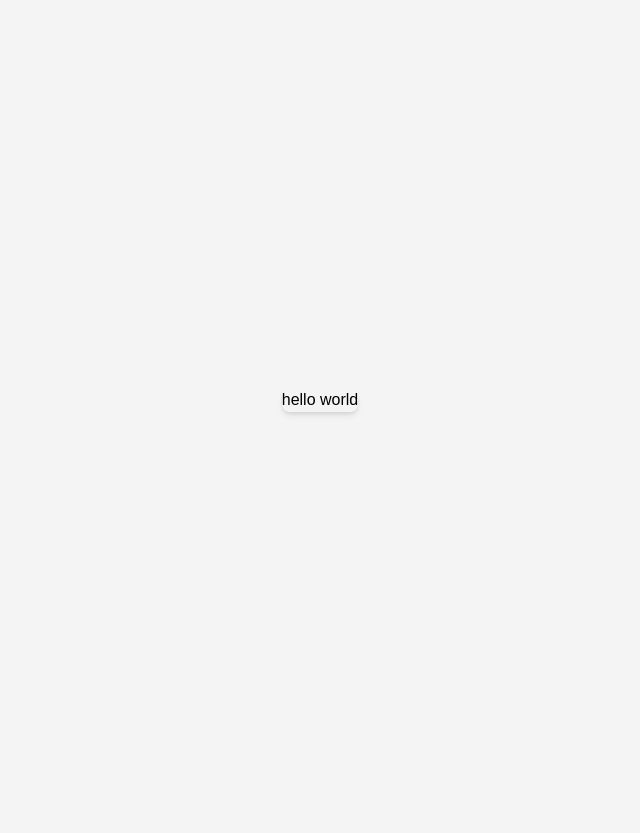
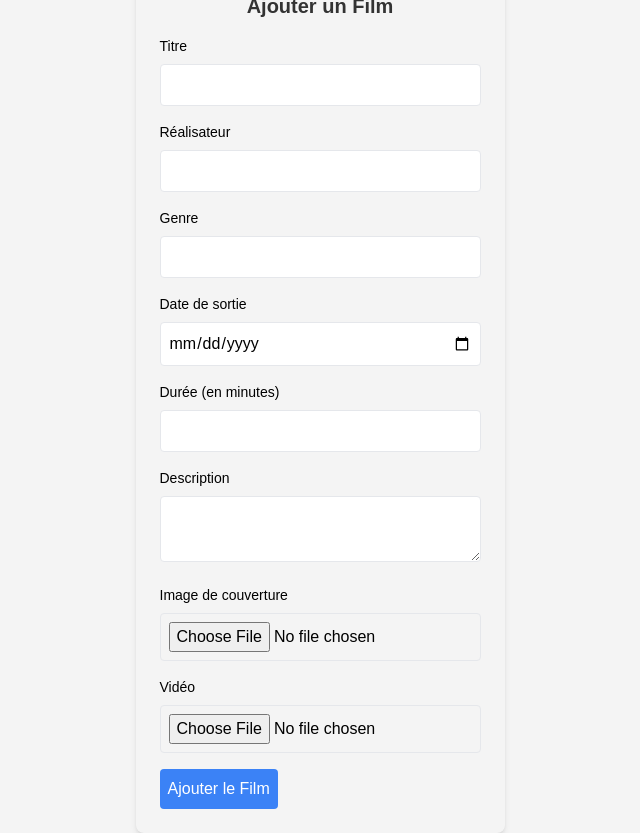
Before and after one commit to sanaahamliri/Cin-Master, a React (Create React App) app: page /admin/filmForm in a window 1280 px wide. Shown: the whole page, without its empty margins (448-1088 px from the left). Before the commit the page ends 800 px from the top, so only its background shows below. Built offline with nearby package versions, Linux system fonts and the light colour scheme.

Commit message:
feat: add film creation

```diff
--- a/src/components/admin/movies/FilmsForm.jsx
+++ b/src/components/admin/movies/FilmsForm.jsx
@@ -1,9 +1,134 @@
-import React, { useContext, useState } from "react";
+import React, { useState } from "react";
+import { useNavigate } from "react-router-dom";
 
 export default function FilmForm() {
-  return (
-    <div className="relative ml-64 overflow-x-auto shadow-md sm:rounded-lg">
-   hello world
-    </div>
-  );
+    const [title, setTitle] = useState("");
+    const [director, setDirector] = useState("");
+    const [genre, setGenre] = useState("");
+    const [releaseDate, setReleaseDate] = useState("");
+    const [duration, setDuration] = useState("");
+    const [description, setDescription] = useState("");
+    const [coverImage, setCoverImage] = useState(null);
+    const [video, setVideo] = useState(null);
+
+    const navigate = useNavigate();
+    const token = localStorage.getItem('token');
+
+    const handleSubmit = async (e) => {
+        e.preventDefault();
+
+        const formData = new FormData();
+        formData.append("title", title);
+        formData.append("director", director);
+        formData.append("genre", genre);
+        formData.append("releaseDate", releaseDate);
+        formData.append("duration", duration);
+        formData.append("description", description);
+        formData.append("coverImage", coverImage);
+        formData.append("video", video);
+
+        try {
+            const response = await fetch("http://localhost:4000/api/films", {
+                method: "POST",
+                body: formData,
+                headers: {
+                    Authorization: `Bearer ${token}`
+                }
+            });
+
+
+
+
+            if (response.ok) {
+                navigate("/admin/filmsTable");
+            } else {
+                console.error("Erreur lors de l'ajout du film");
+            }
+        } catch (error) {
+            console.error("Erreur réseau:", error);
+        }
+    };
+
+    return (
+        <div className="relative ml-64 overflow-x-auto shadow-md sm:rounded-lg p-6">
+            <h2 className="text-xl font-semibold mb-4">Ajouter un Film</h2>
+            <form onSubmit={handleSubmit}>
+                <div className="mb-4">
+                    <label className="block text-sm font-medium mb-2">Titre</label>
+                    <input
+                        type="text"
+                        value={title}
+                        onChange={(e) => setTitle(e.target.value)}
+                        required
+                        className="border rounded p-2 w-full"
+                    />
+                </div>
+                <div className="mb-4">
+                    <label className="block text-sm font-medium mb-2">Réalisateur</label>
+                    <input
+                        type="text"
+                        value={director}
+                        onChange={(e) => setDirector(e.target.value)}
+                        className="border rounded p-2 w-full"
+                    />
+                </div>
+                <div className="mb-4">
+                    <label className="block text-sm font-medium mb-2">Genre</label>
+                    <input
+                        type="text"
+                        value={genre}
+                        onChange={(e) => setGenre(e.target.value)}
+                        className="border rounded p-2 w-full"
+                    />
+                </div>
+                <div className="mb-4">
+                    <label className="block text-sm font-medium mb-2">Date de sortie</label>
+                    <input
+                        type="date"
+                        value={releaseDate}
+                        onChange={(e) => setReleaseDate(e.target.value)}
+                        className="border rounded p-2 w-full"
+                    />
+                </div>
+                <div className="mb-4">
+                    <label className="block text-sm font-medium mb-2">Durée (en minutes)</label>
+                    <input
+                        type="number"
+                        value={duration}
+                        onChange={(e) => setDuration(e.target.value)}
+                        className="border rounded p-2 w-full"
+                    />
+                </div>
+                <div className="mb-4">
+                    <label className="block text-sm font-medium mb-2">Description</label>
+                    <textarea
+                        value={description}
+                        onChange={(e) => setDescription(e.target.value)}
+                        className="border rounded p-2 w-full"
+                    />
+                </div>
+                <div className="mb-4">
+                    <label className="block text-sm font-medium mb-2">Image de couverture</label>
+                    <input
+                        type="file"
+                        accept="image/*"
+                        onChange={(e) => setCoverImage(e.target.files[0])}
+                        className="border rounded p-2 w-full"
+                    />
+                </div>
+                <div className="mb-4">
+                    <label className="block text-sm font-medium mb-2">Vidéo</label>
+                    <input
+                        type="file"
+                        accept="video/*"
+                        onChange={(e) => setVideo(e.target.files[0])}
+                        className="border rounded p-2 w-full"
+                    />
+                </div>
+                <button type="submit" className="bg-blue-500 text-white rounded p-2">
+                    Ajouter le Film
+                </button>
+            </form>
+        </div>
+    );
 }
--- a/src/components/admin/movies/FilmsTable.jsx
+++ b/src/components/admin/movies/FilmsTable.jsx
@@ -5,20 +5,20 @@ import { Link } from "react-router-dom";
 export default function FilmsTable() {
   const [films, setFilms] = useState([]);
   const [loading, setLoading] = useState(true);
+  const token = localStorage.getItem('token');
 
-  const token = localStorage.getItem('token')
   useEffect(() => {
     fetchFilms();
   }, []);
 
   const fetchFilms = async () => {
     try {
-      const response = await axios.get(`http://localhost:4000/api/films`,
-        {
-
-          headers: { Authorization: `Bearer ${token}`,   'content-Type' : 'application/json' },
-        }
-      );
+      const response = await axios.get(`http://localhost:4000/api/films`, {
+        headers: {
+          Authorization: `Bearer ${token}`,
+          'Content-Type': 'application/json'
+        },
+      });
       setFilms(response.data);
     } catch (error) {
       console.error("Error fetching films:", error);
@@ -28,18 +28,19 @@ export default function FilmsTable() {
   };
 
   const handleDelete = async (id) => {
-    // if (window.confirm("Are you sure you want to delete this film?")) {
+    if (window.confirm("Are you sure you want to delete this film?")) {
       try {
-        await axios.delete(`http://localhost:4000/api/films/${id}`,
-          {
-
-            headers: { Authorization: `Bearer ${token}`,   'content-Type' : 'application/json' },
-          });
+        await axios.delete(`http://localhost:4000/api/films/${id}`, {
+          headers: {
+            Authorization: `Bearer ${token}`,
+            'Content-Type': 'application/json'
+          },
+        });
         setFilms(films.filter(film => film._id !== id));
       } catch (error) {
         console.error("Error deleting film:", error);
       }
-    // }
+    }
   };
 
   if (loading) {
@@ -49,9 +50,11 @@ export default function FilmsTable() {
   return (
     <>
       <div className="flex justify-end mb-4 mr-10">
-        <button className="bg-blue-500 hover:bg-blue-700 text-white font-bold py-2 px-4 rounded">
-          Add Film
-        </button>
+        <Link to="/admin/filmForm">
+          <button className="bg-blue-500 hover:bg-blue-700 text-white font-bold py-2 px-4 rounded">
+            Add Film
+          </button>
+        </Link>
       </div>
 
       <div className="relative ml-64 overflow-x-auto shadow-md sm:rounded-lg">
@@ -89,14 +92,14 @@ export default function FilmsTable() {
                   ))}
                 </td>
                 <td className="px-6 py-4 flex space-x-4">
-                  <a
-                    href={`/admin/filmForm/${film._id}`}
+                  <Link
+                    to={`/admin/filmForm/${film._id}`}
                     className="font-medium text-blue-600 dark:text-blue-500 hover:underline"
                   >
                     Edit
-                  </a>
-                  <Link to="#"
-
+                  </Link>
+                  <Link
+                    to="#"
                     className="font-medium text-red-600 dark:text-red-500 hover:underline"
                     onClick={() => handleDelete(film._id)}
                   >
```
